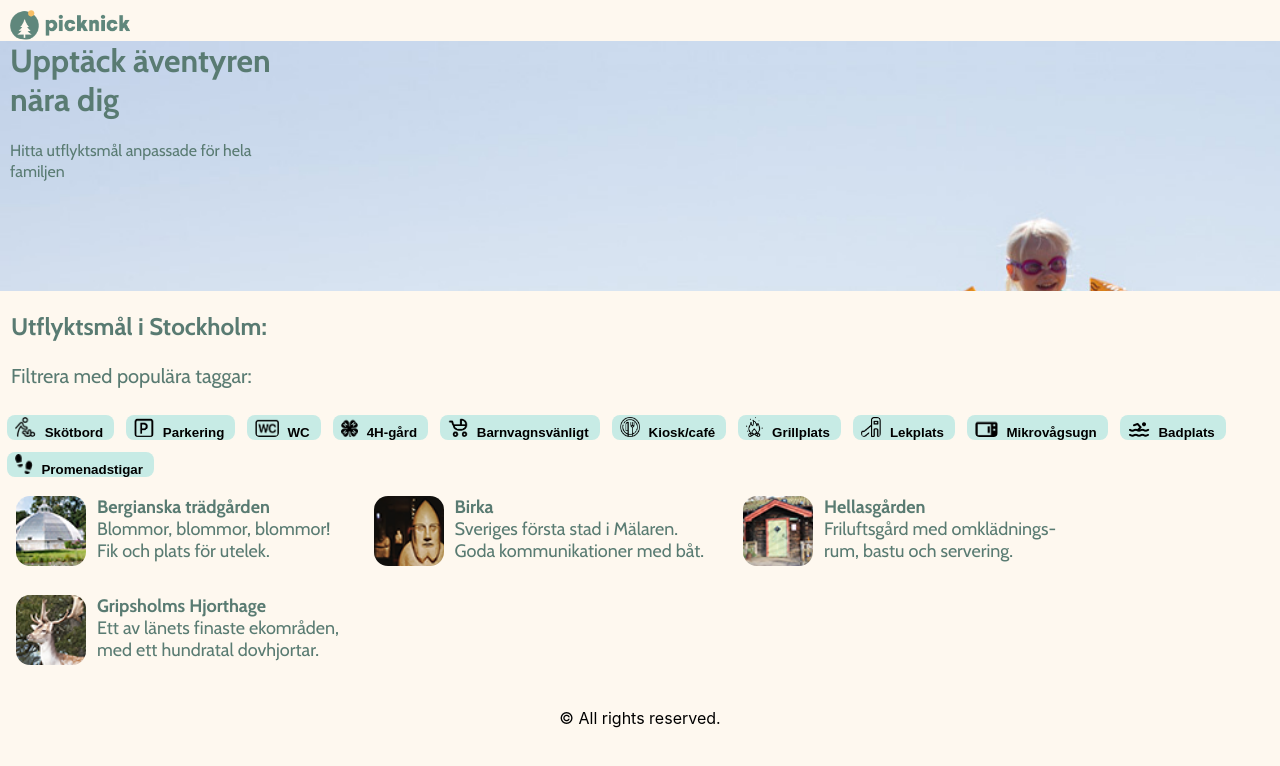
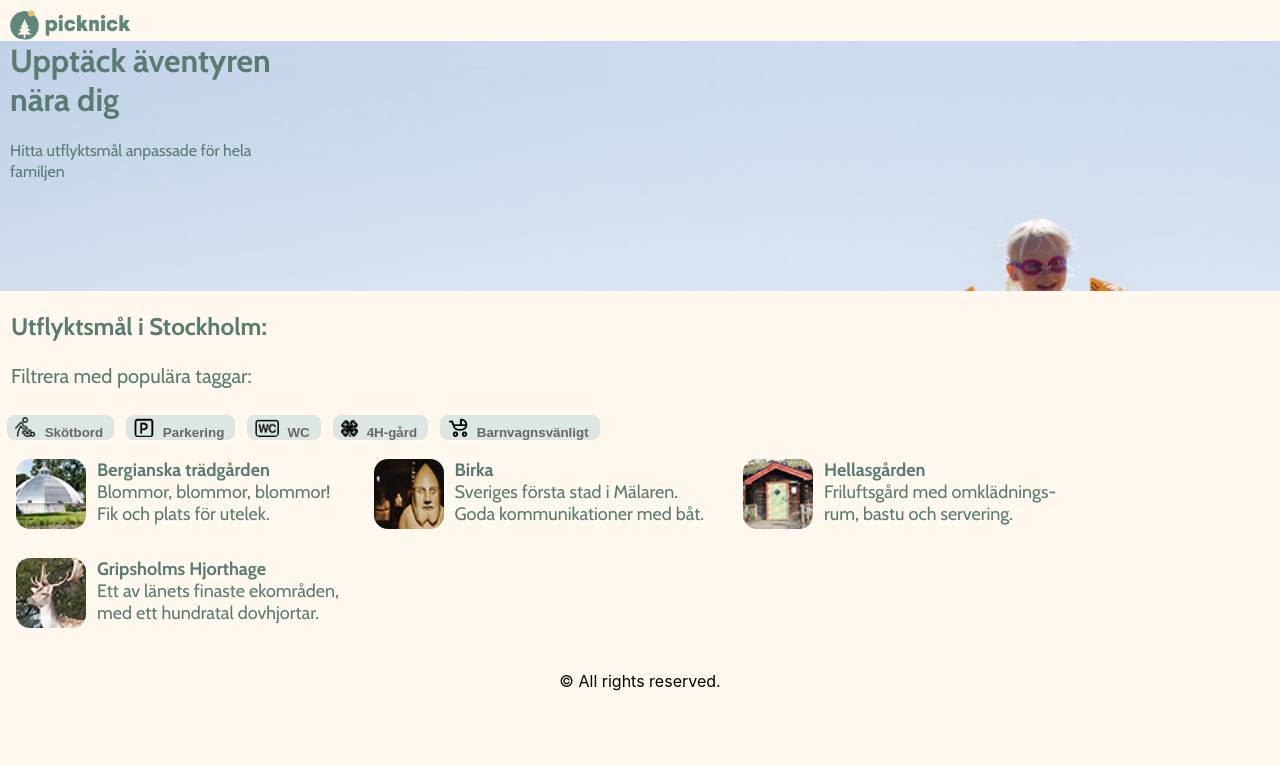
Before and after one commit to Soljojjo/Picknick, a React (Create React App) app: page / in a window 1280 px wide. Shown: the top 766 px of the page. Built offline with nearby package versions, Linux system fonts and the light colour scheme.

Commit message:
Adjustment before demo

```diff
--- a/public/css/styles.css
+++ b/public/css/styles.css
@@ -294,6 +294,7 @@ img {
     padding-right: 6px;
     padding-bottom: 3px;
     vertical-align: middle;
+
 }
 
 
@@ -320,14 +321,14 @@ img {
 
 .button_off {
     margin: 6px;
-    color: black;
+    color: #696868;
     /*width: 0.9em;
     height: 0.9em;
     margin-right: 0.5em;*/
     text-align: right;
     border: none;
     border-radius: 8px;
-    background-color: #c7ebe5;
+    background-color: #DCE6E3;
     background-position: 0px 0px;
     cursor: pointer;
     height: 25px;
--- a/src/project/MainMenu.js
+++ b/src/project/MainMenu.js
@@ -55,7 +55,7 @@ const MainMenu = () => {
                 <button className={fourH ? "button_on" : "button_off"} onClick={toggleFourH}>
                     <img src="./icons/fourH.png" height="20px" /> <span class="filtertext-middle">4H-gård</span> </button>
                 <button className={pramFriendly ? "button_on" : "button_off"} onClick={togglePramFriendly}> <img src="./icons/u_baby-carriage.png" height="20px" /> <span class="filtertext-middle">Barnvagnsvänligt</span> </button>
-                <button className={cafe ? "button_on" : "button_off"} onClick={toggleCafe}>
+             {/*  <button className={cafe ? "button_on" : "button_off"} onClick={toggleCafe}>
                     <img src="./icons/plate.png" height="20px" /> <span class="filtertext-middle">Kiosk/café</span> </button>
                 <button className={fireplace ? "button_on" : "button_off"} onClick={toggleFireplace}>
                     <img src="./icons/Grillplats.png" height="20px" /> <span class="filtertext-middle">Grillplats</span> </button>
@@ -67,7 +67,7 @@ const MainMenu = () => {
                     <img src="./icons/swimmer.png" height="20px" /> <span class="filtertext-middle">Badplats</span> </button>
                 <button className={trails ? "button_on" : "button_off"} onClick={toggleTrails}>
                     <img src="./icons/stigar.png" height="20px" /> <span class="filtertext-middle">Promenadstigar</span> </button>
-            </div>
+            */} </div>
 
             <div className="container3">
 
```
